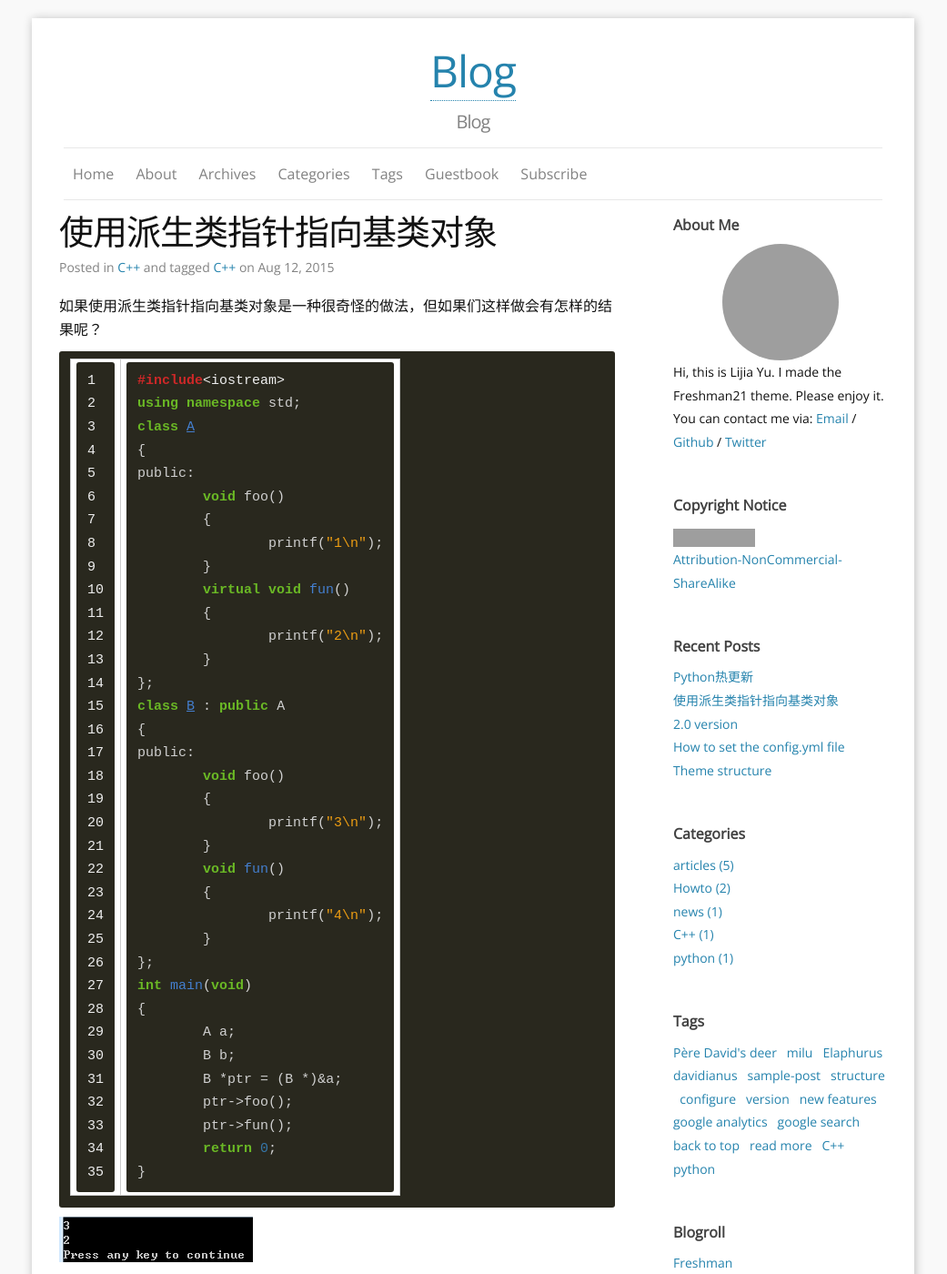
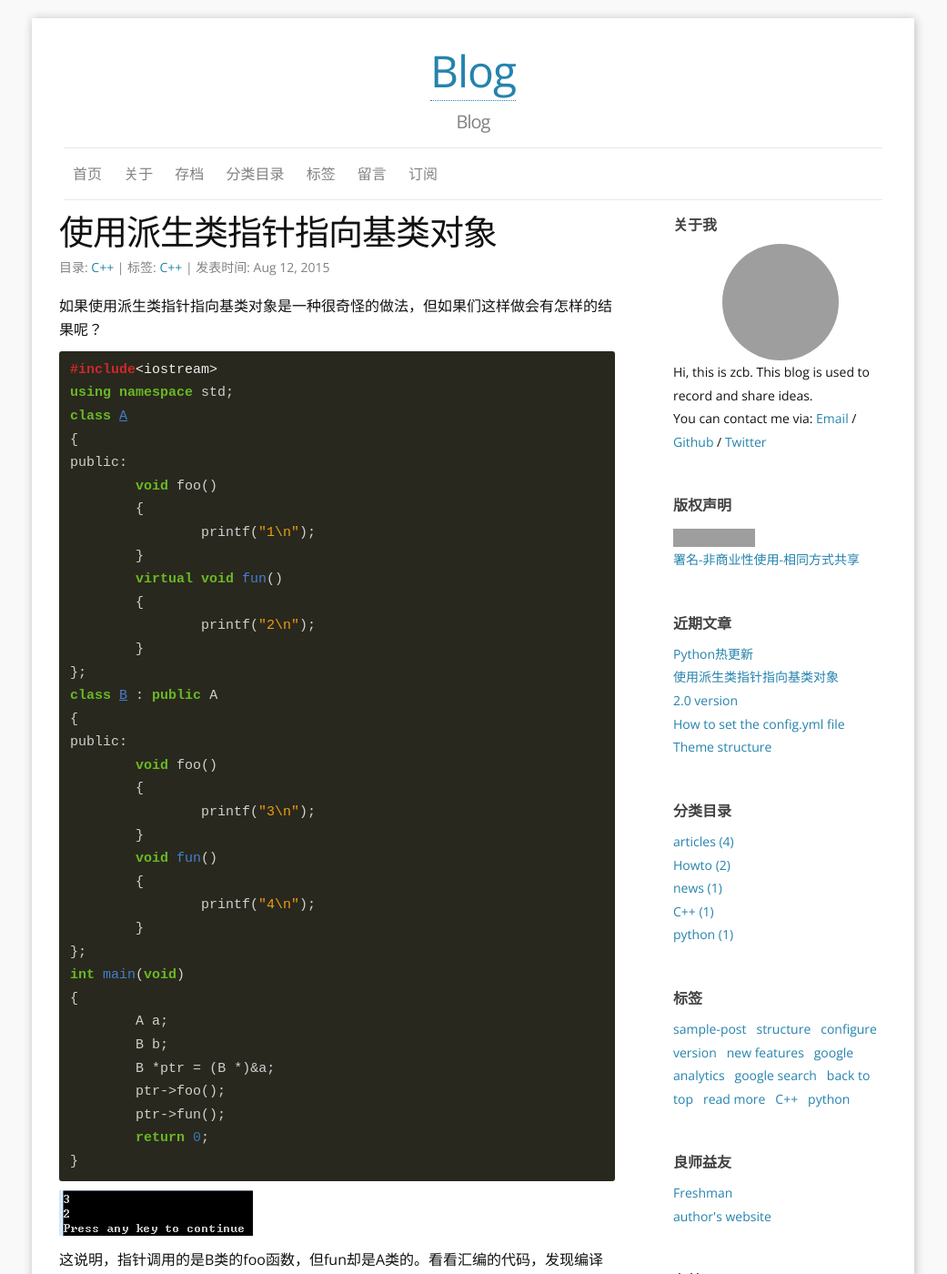
Before and after one commit to zcbgit/zcbgit.github.io, a Jekyll site: the page built from _posts/2015-08-12-使用派生类指针指向基类对象.md, in a window 1280 px wide and 1400 px high. Shown: the whole window at 91% size, without its empty margins (120-1161 px from the left). Built offline with Jekyll 4.4.1, drawn with Linux system fonts in a browser that asks for light colours; nearby versions of some CDN libraries; comment, search, counter and statistics services are not loaded; some of the changed text lies outside the part shown; grey boxes are pictures that could not be loaded.

Commit message:
修改信息

````diff
--- a/_config.yml
+++ b/_config.yml
@@ -10,19 +10,19 @@ url: "" # the base hostname & protocol for your site
 locale: en_US
 
 ### Personal info and site tools info:
-### twitter_username: yulijia
+twitter_username:
 github_username:  zcbgit
-### disqus_shortname: freshman21
-favicon:     "/images/favicon.jpg"
-aboutme: Hi, this is Lijia Yu. I made the Freshman21 theme. Please enjoy it. # these are shown on aboutme-sidebar.
+disqus_shortname:
+favicon: "/images/favicon.jpg"
+aboutme: Hi, this is zcb. This blog is used to record and share ideas. # these are shown on aboutme-sidebar.
 aboutme_photo: https://i.imgur.com/Mdc4szJl.jpg# your photo.
-google_analytics_key: UA-57979084-1 # put YOUR key here to enable tracking! (blank to disable)
+google_analytics_key: # put YOUR key here to enable tracking! (blank to disable)
 
 
 ### Site setting:
 ShowContactInfo: "True" # Personal Info (twitter,github,email) can be seen on aboutme-sidebar, those info only shown where ShowContactInfo == True
 default_column: "two" # blog style: two columns, if default_column != "two", you will see a one column blog.
-default_locale: "en" # blog sidebar language set, only include: English (en), Chinese (cn), Japanese (jp), Polish (pl), Korean (kr), Russian (ru), and Turkish (tr)
+default_locale: "cn" # blog sidebar language set, only include: English (en), Chinese (cn), Japanese (jp), Polish (pl), Korean (kr), Russian (ru), and Turkish (tr)
 
 locales:
     en:
--- a/_posts/2015-08-12-使用派生类指针指向基类对象.md
+++ b/_posts/2015-08-12-使用派生类指针指向基类对象.md
@@ -12,7 +12,7 @@ tag: C++
 
 如果使用派生类指针指向基类对象是一种很奇怪的做法，但如果们这样做会有怎样的结果呢？
 
-{% highlight c++ linenos %}
+```cpp
 #include<iostream>
 using namespace std;
 class A
@@ -48,7 +48,7 @@ int main(void)
 	ptr->fun();
 	return 0;
 }
-{% endhighlight %}
+```
 
 ![运行结果]({{ '/images/dfa0b249-73f6-49eb-892d-b77d0e083094.png' | prepend: site.baseurl  }})
 
````
Also changed, not shown: _posts/2013-10-10-milu.md (deleted, +0 -24 lines).
